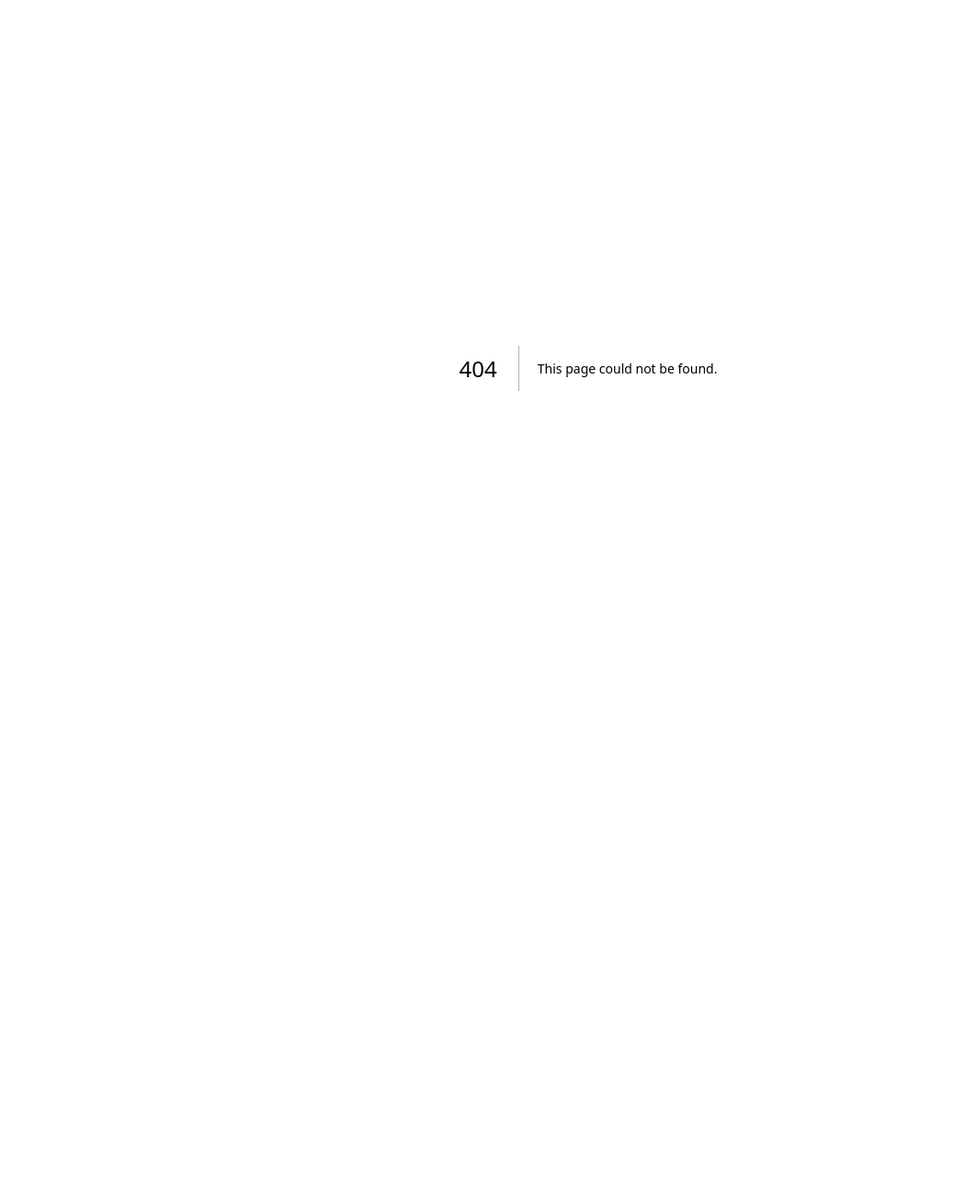
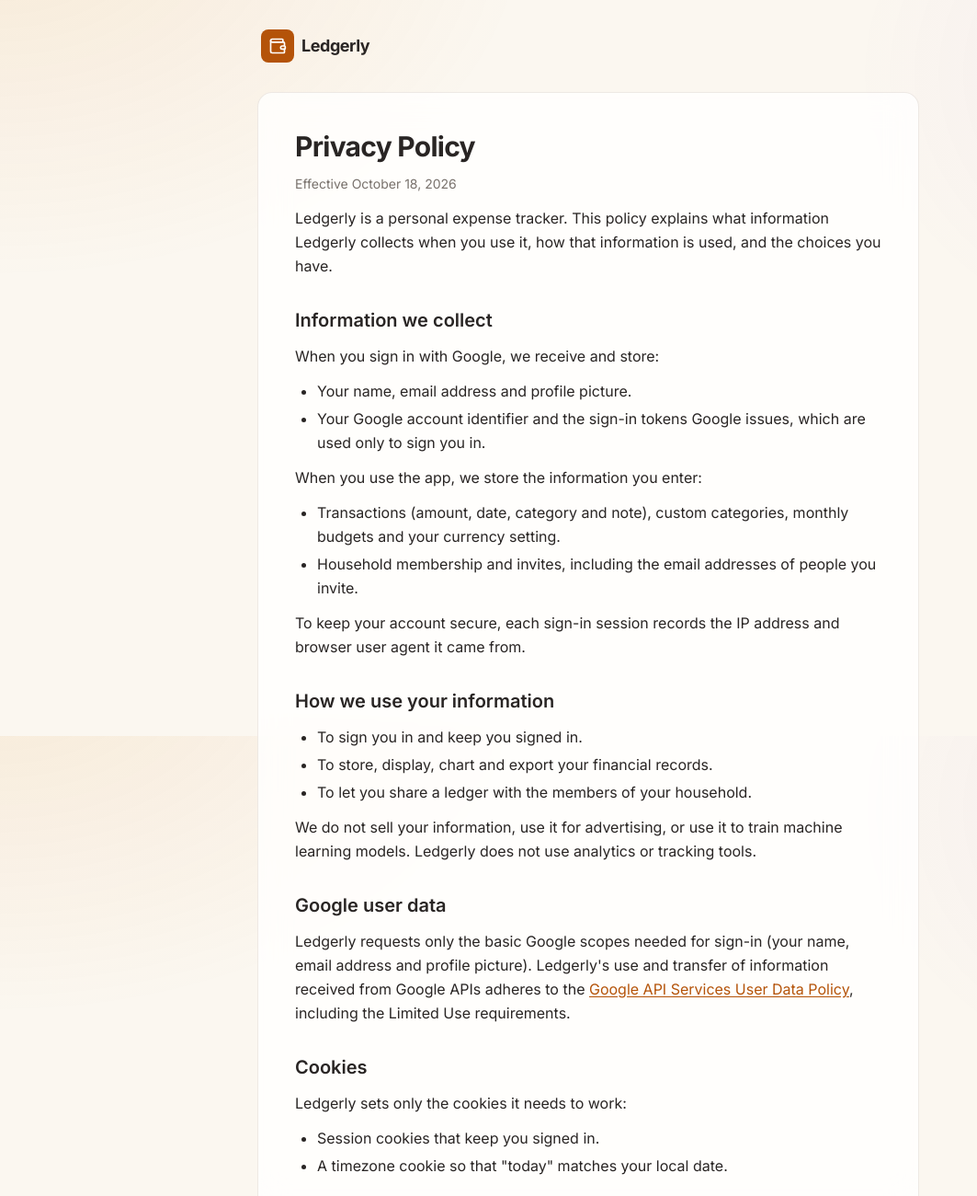
Before and after one commit to lucentyr00101/expense-tracker, a Next.js app: page /privacy in a window 1280 px wide. Before the commit this address had no page. Shown: the top 1300 px of the page at 92% size, without its empty margins (0-1063 px from the left). Before the commit the page ends 800 px from the top, so only its background shows below. Built offline with nearby package versions, Linux system fonts and the light colour scheme.

Commit message:
feat: add privacy policy and terms of service pages
- Public /privacy and /terms pages for the Google OAuth consent screen
- Link both from the landing page and Settings

```diff
--- a/app/(app)/settings/page.tsx
+++ b/app/(app)/settings/page.tsx
@@ -6,6 +6,7 @@ import { getHousehold, listOutgoingInvites } from "@/lib/household";
 import { startOf } from "@/lib/dates";
 import { CurrencyForm, ExportForm } from "@/components/settings-forms";
 import { HouseholdCard } from "@/components/household-card";
+import { LegalLinks } from "@/components/legal-links";
 import { UserMenu, UserMenuSkeleton } from "@/components/user-menu";
 import { Card, PageHeader, Skeleton } from "@/components/ui";
 
@@ -30,6 +31,7 @@ export default function SettingsPage() {
         <Suspense fallback={<Skeleton className="h-32" />}>
           <ExportCard />
         </Suspense>
+        <LegalLinks />
       </div>
     </>
   );
--- /dev/null
+++ b/app/(legal)/layout.tsx
@@ -0,0 +1,17 @@
+import Link from "next/link";
+import { Logo } from "@/components/logo";
+import { LegalLinks } from "@/components/legal-links";
+
+export default function LegalLayout({ children }: LayoutProps<"/">) {
+  return (
+    <div className="mx-auto flex min-h-dvh max-w-3xl flex-col px-4 py-8 sm:px-6">
+      <Link href="/" className="self-start rounded-lg px-1 focus-visible:outline-2 focus-visible:outline-ring">
+        <Logo />
+      </Link>
+      <main className="glass mt-8 rounded-2xl p-6 sm:p-10 [&_a]:text-primary [&_a]:underline [&_a]:underline-offset-2 [&_h1]:text-3xl [&_h1]:font-bold [&_h1]:tracking-tight [&_h2]:mt-8 [&_h2]:text-xl [&_h2]:font-semibold [&_li]:mt-1 [&_p]:mt-3 [&_p]:leading-relaxed [&_ul]:mt-3 [&_ul]:list-disc [&_ul]:pl-6 [&_ul]:leading-relaxed">
+        {children}
+      </main>
+      <LegalLinks className="mt-6" />
+    </div>
+  );
+}
--- /dev/null
+++ b/app/(legal)/privacy/page.tsx
@@ -0,0 +1,106 @@
+import type { Metadata } from "next";
+import Link from "next/link";
+import { CONTACT_EMAIL } from "@/components/legal-links";
+
+export const metadata: Metadata = { title: "Privacy Policy" };
+
+export default function PrivacyPage() {
+  return (
+    <article>
+      <h1>Privacy Policy</h1>
+      <p className="text-sm text-subtle">Effective October 18, 2026</p>
+
+      <p>
+        Ledgerly is a personal expense tracker. This policy explains what information Ledgerly collects when you use
+        it, how that information is used, and the choices you have.
+      </p>
+
+      <h2>Information we collect</h2>
+      <p>When you sign in with Google, we receive and store:</p>
+      <ul>
+        <li>Your name, email address and profile picture.</li>
+        <li>Your Google account identifier and the sign-in tokens Google issues, which are used only to sign you in.</li>
+      </ul>
+      <p>When you use the app, we store the information you enter:</p>
+      <ul>
+        <li>Transactions (amount, date, category and note), custom categories, monthly budgets and your currency setting.</li>
+        <li>Household membership and invites, including the email addresses of people you invite.</li>
+      </ul>
+      <p>To keep your account secure, each sign-in session records the IP address and browser user agent it came from.</p>
+
+      <h2>How we use your information</h2>
+      <ul>
+        <li>To sign you in and keep you signed in.</li>
+        <li>To store, display, chart and export your financial records.</li>
+        <li>To let you share a ledger with the members of your household.</li>
+      </ul>
+      <p>
+        We do not sell your information, use it for advertising, or use it to train machine learning models. Ledgerly
+        does not use analytics or tracking tools.
+      </p>
+
+      <h2>Google user data</h2>
+      <p>
+        Ledgerly requests only the basic Google scopes needed for sign-in (your name, email address and profile
+        picture). Ledgerly&apos;s use and transfer of information received from Google APIs adheres to the{" "}
+        <a href="https://developers.google.com/terms/api-services-user-data-policy">
+          Google API Services User Data Policy
+        </a>
+        , including the Limited Use requirements.
+      </p>
+
+      <h2>Cookies</h2>
+      <p>Ledgerly sets only the cookies it needs to work:</p>
+      <ul>
+        <li>Session cookies that keep you signed in.</li>
+        <li>A timezone cookie so that &quot;today&quot; matches your local date.</li>
+      </ul>
+
+      <h2>Sharing</h2>
+      <p>Your information is shared only in these cases:</p>
+      <ul>
+        <li>
+          <strong>Household members.</strong> If you join or create a household, its members can see the shared ledger,
+          along with your name, email address and profile picture.
+        </li>
+        <li>
+          <strong>Service providers.</strong> Ledgerly is hosted on Vercel and stores data in MongoDB Atlas. Google
+          provides sign-in. These providers process data only to run the service.
+        </li>
+        <li>
+          <strong>Legal requirements.</strong> When disclosure is required by law.
+        </li>
+      </ul>
+
+      <h2>Retention and deletion</h2>
+      <p>
+        Your data is kept while your account exists. You can export your transactions as CSV from Settings at any time.
+        To delete your account and all of its data, email{" "}
+        <a href={`mailto:${CONTACT_EMAIL}`}>{CONTACT_EMAIL}</a> from the address you sign in with, and it will be
+        deleted within 30 days. Records you added to a household ledger stay with that household after you leave it.
+      </p>
+
+      <h2>Security</h2>
+      <p>
+        Data is sent over HTTPS and every request is checked against your account, so only you and your household can
+        read your ledger. No method of storage or transmission is completely secure, so we can&apos;t guarantee
+        absolute security.
+      </p>
+
+      <h2>Children</h2>
+      <p>Ledgerly is not meant for children under 13, and we don&apos;t knowingly collect their information.</p>
+
+      <h2>Changes to this policy</h2>
+      <p>
+        If this policy changes, the new version will be posted here with a new effective date. Continuing to use
+        Ledgerly after a change means you accept the updated policy.
+      </p>
+
+      <h2>Contact</h2>
+      <p>
+        Questions about this policy or your data: <a href={`mailto:${CONTACT_EMAIL}`}>{CONTACT_EMAIL}</a>. See also
+        the <Link href="/terms">Terms of Service</Link>.
+      </p>
+    </article>
+  );
+}
--- /dev/null
+++ b/app/(legal)/terms/page.tsx
@@ -0,0 +1,85 @@
+import type { Metadata } from "next";
+import Link from "next/link";
+import { CONTACT_EMAIL } from "@/components/legal-links";
+
+export const metadata: Metadata = { title: "Terms of Service" };
+
+export default function TermsPage() {
+  return (
+    <article>
+      <h1>Terms of Service</h1>
+      <p className="text-sm text-subtle">Effective October 18, 2026</p>
+
+      <p>
+        These terms govern your use of Ledgerly. By signing in, you agree to them. If you don&apos;t agree, please
+        don&apos;t use the service.
+      </p>
+
+      <h2>The service</h2>
+      <p>
+        Ledgerly is a free tool for recording expenses and income, setting budgets and viewing charts. It is for
+        personal record keeping only and is not financial, tax or legal advice. Currency settings change how amounts
+        are displayed; Ledgerly does not convert currencies or move money.
+      </p>
+
+      <h2>Your account</h2>
+      <ul>
+        <li>You sign in with a Google account and are responsible for keeping that account secure.</li>
+        <li>You must be at least 13 years old to use Ledgerly.</li>
+        <li>You are responsible for what happens under your account, including who you invite to your household.</li>
+      </ul>
+
+      <h2>Your data</h2>
+      <p>
+        The records you enter belong to you. You give Ledgerly permission to store, process and display them only as
+        needed to run the service, including showing them to members of your household. You can export your
+        transactions at any time. How we handle your data is described in the{" "}
+        <Link href="/privacy">Privacy Policy</Link>.
+      </p>
+
+      <h2>Households</h2>
+      <p>
+        A household shares one ledger. The owner decides who can join and whether each member can edit or only view.
+        Records added to a household ledger stay with the household if you leave or are removed.
+      </p>
+
+      <h2>Acceptable use</h2>
+      <p>You agree not to:</p>
+      <ul>
+        <li>Access or try to access other people&apos;s data.</li>
+        <li>Disrupt the service, probe it for vulnerabilities without permission, or overload it with automated requests.</li>
+        <li>Use Ledgerly for anything unlawful.</li>
+      </ul>
+
+      <h2>Availability</h2>
+      <p>
+        Ledgerly is provided &quot;as is&quot; and &quot;as available&quot;, without warranties of any kind. Features
+        may change, and the service may be interrupted or discontinued. Keep your own copies of anything important by
+        using the CSV export.
+      </p>
+
+      <h2>Limitation of liability</h2>
+      <p>
+        To the extent permitted by law, Ledgerly and its operator are not liable for any indirect, incidental or
+        consequential damages, or for any loss of data, profits or savings, arising from your use of the service.
+      </p>
+
+      <h2>Ending your use</h2>
+      <p>
+        You can stop using Ledgerly at any time and ask for your account to be deleted. Accounts that break these terms
+        may be suspended or removed.
+      </p>
+
+      <h2>Changes to these terms</h2>
+      <p>
+        If these terms change, the new version will be posted here with a new effective date. Continuing to use
+        Ledgerly after a change means you accept the updated terms.
+      </p>
+
+      <h2>Contact</h2>
+      <p>
+        Questions about these terms: <a href={`mailto:${CONTACT_EMAIL}`}>{CONTACT_EMAIL}</a>.
+      </p>
+    </article>
+  );
+}
--- a/app/page.tsx
+++ b/app/page.tsx
@@ -1,5 +1,6 @@
 import { CalendarDays, ChartColumn, FolderTree, Target } from "lucide-react";
 import { GoogleSignIn } from "@/components/google-sign-in";
+import { LegalLinks } from "@/components/legal-links";
 import { Logo } from "@/components/logo";
 
 const FEATURES = [
@@ -44,6 +45,7 @@ export default function Landing() {
           ))}
         </ul>
       </section>
+      <LegalLinks />
     </main>
   );
 }
--- /dev/null
+++ b/components/legal-links.tsx
@@ -0,0 +1,16 @@
+import Link from "next/link";
+
+export const CONTACT_EMAIL = "sarcosredilbertranz@gmail.com";
+
+export function LegalLinks({ className = "" }: { className?: string }) {
+  return (
+    <nav aria-label="Legal" className={`flex gap-4 text-sm text-subtle ${className}`}>
+      <Link href="/privacy" className="hover:text-fg hover:underline">
+        Privacy Policy
+      </Link>
+      <Link href="/terms" className="hover:text-fg hover:underline">
+        Terms of Service
+      </Link>
+    </nav>
+  );
+}
```
